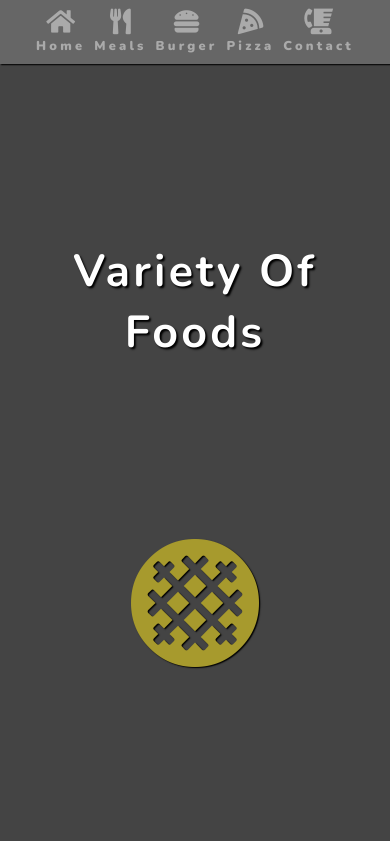
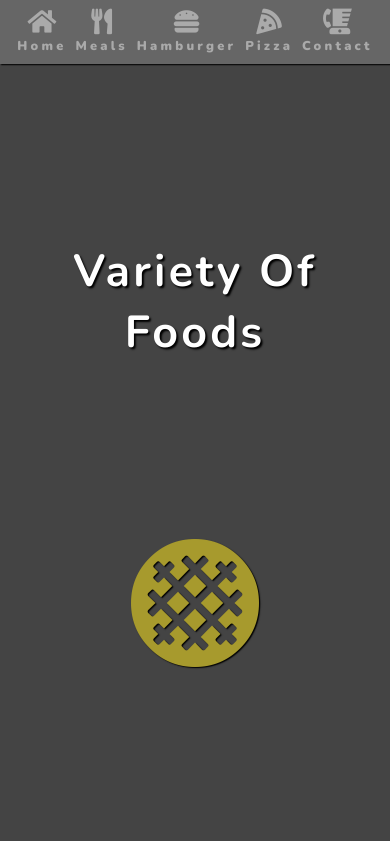
Before and after one commit to ddhay/Foods, a plain HTML site: page index.html in a window 390 px wide. Both pictures are taken after a click on the element 25 px from the left and 25 px from the top of the page. Shown: the top 841 px of the page. Drawn offline with nearby package versions, Linux system fonts and the light colour scheme.

Commit message:
Changed burger to hamburger

```diff
--- a/index.html
+++ b/index.html
@@ -21,7 +21,7 @@
     </a>
     <a href="#" class="navbar-link">
         <i class="fas fa-hamburger"></i>
-        <span>Burger</span>
+        <span>Hamburger</span>
     </a>
     <a href="#" class="navbar-link">
         <i class="fas fa-pizza-slice"></i>
```
